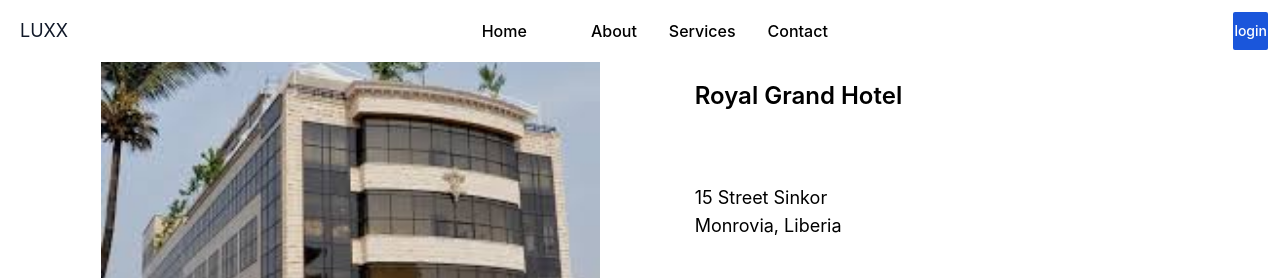
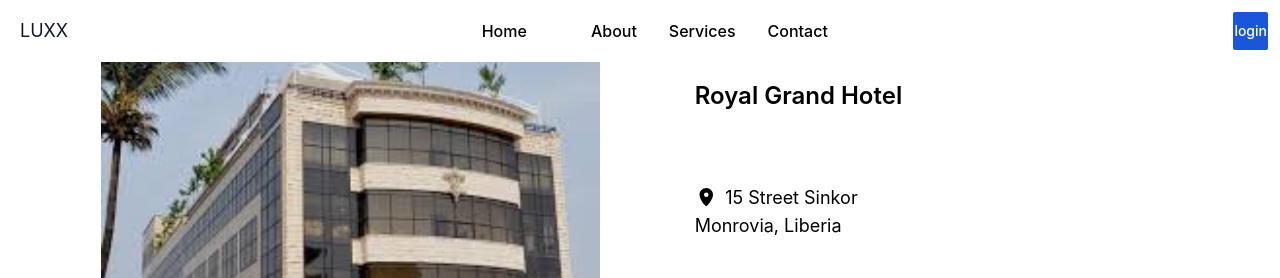
Before and after one commit to Gabriel-3191997/Hotel_management_system, a React (Vite) app: page /royal-grand-hotel in a window 1280 px wide. Shown: the top 278 px of the page. Built offline with nearby package versions, Linux system fonts and the light colour scheme.

Commit message:
location icon added

```diff
--- a/src/components/royalGrand_section.jsx
+++ b/src/components/royalGrand_section.jsx
@@ -1,4 +1,7 @@
 import React from "react";
+import { FontAwesomeIcon } from "@fortawesome/react-fontawesome";
+import { faLocationDot } from "@fortawesome/free-solid-svg-icons";
+
 import img1 from "../assets/images/Z (6).jpeg";
 class RoyalGrandSection extends React.Component {
   render() {
@@ -23,6 +26,10 @@ class RoyalGrandSection extends React.Component {
                 royal grand hotel
               </h1>
               <p className="text-left font-sans py-8 text-lg capitalize">
+                <FontAwesomeIcon
+                  icon={faLocationDot}
+                  className="mr-2 text-black"
+                />
                 15 street sinkor <br /> monrovia, liberia
               </p>
               <div className=" md:mt-8 my-2 flex flex-wrap justify-start">
```
